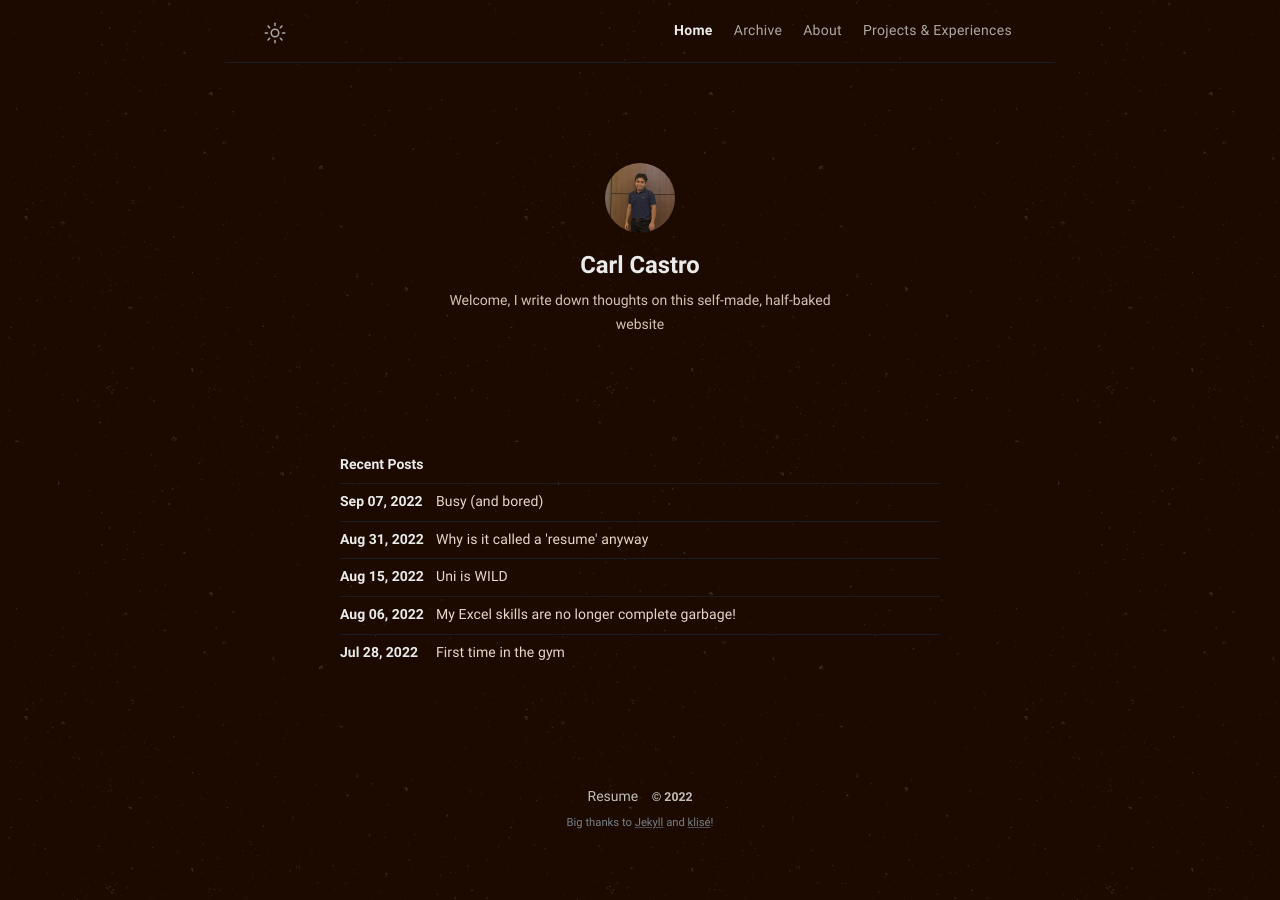
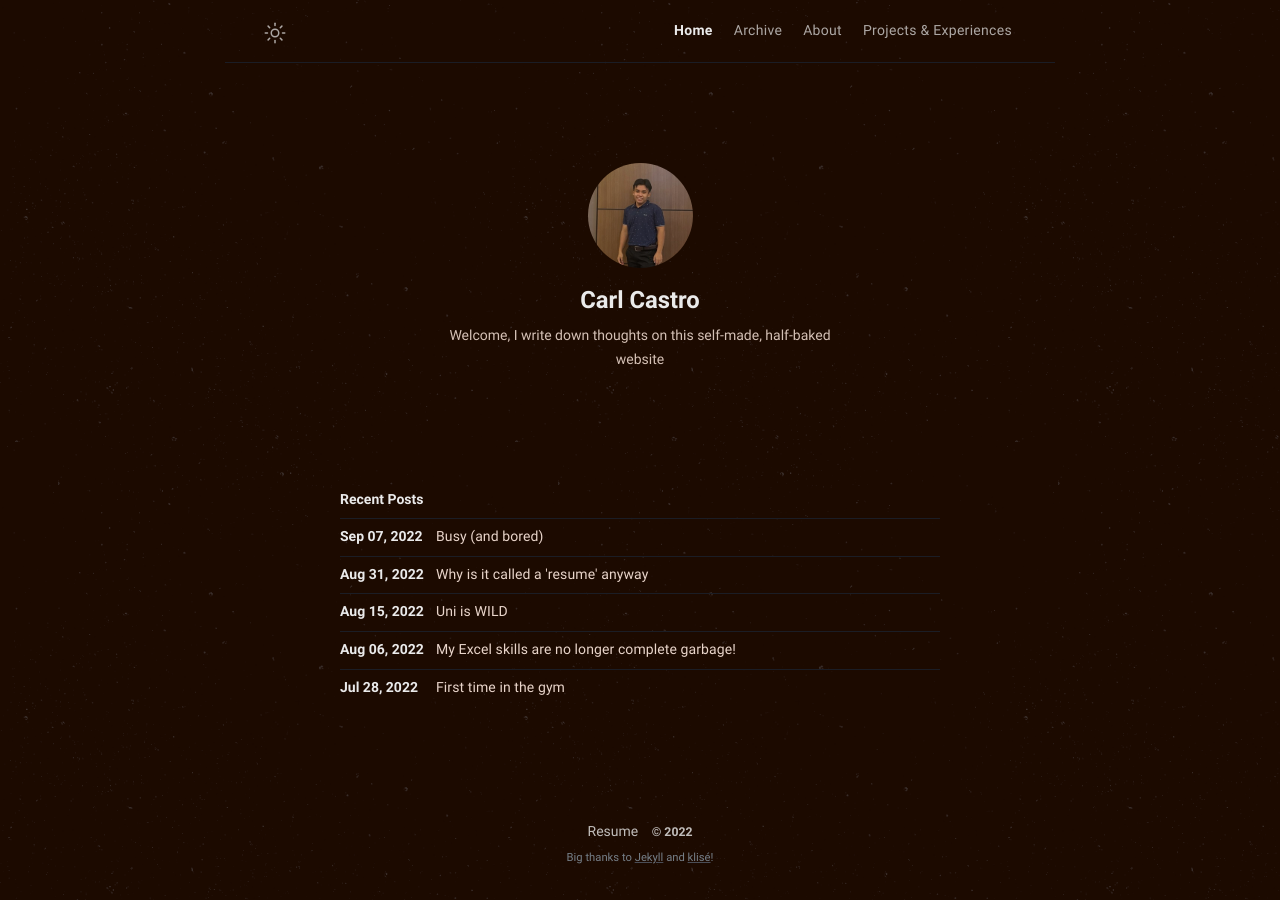
Before and after one commit to philippines69/carlcastroarchives, a Jekyll site: the page built from index.md, in a window 1280 px wide. Built offline with Jekyll 4.4.1, drawn with Linux system fonts in a browser that asks for light colours.

Commit message:
Update _layout.scss

```diff
--- a/_sass/klise/_layout.scss
+++ b/_sass/klise/_layout.scss
@@ -190,8 +190,8 @@
   }
 
   .author-avatar {
-    width: 70px;
-    height: 70px;
+    width: 105px;
+    height: 105px;
     border-radius: 100%;
     user-select: none;
     background-color: $black;
```
